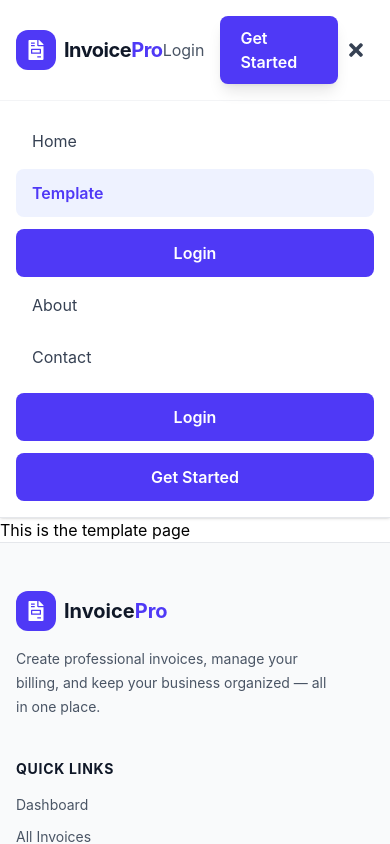
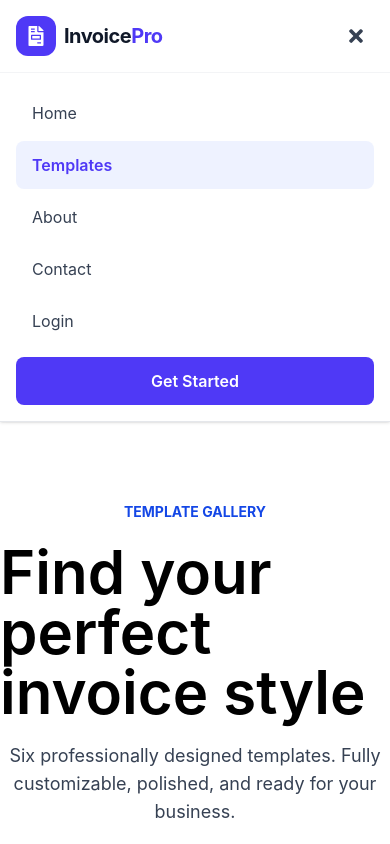
Before and after one commit to shivamkesharwani2931/Invoice-Generator, a React app in the folder frontend/: page /templates in a window 390 px wide. Both pictures are taken after a click on the button "Open navigation menu". Shown: the top 844 px of the page. Built offline with nearby package versions, Linux system fonts and the light colour scheme; the HTML template or start-up script is replaced by a standard one.

Commit message:
navbar updated and template page header added

```diff
--- a/frontend/src/Components/Navbar.jsx
+++ b/frontend/src/Components/Navbar.jsx
@@ -1,3 +1,4 @@
+
 import { useState } from "react";
 import { Link, NavLink } from "react-router-dom";
 import { FaFileInvoice, FaBars, FaTimes } from "react-icons/fa";
@@ -5,11 +6,20 @@ import { FaFileInvoice, FaBars, FaTimes } from "react-icons/fa";
 function Navbar() {
   const [menuOpen, setMenuOpen] = useState(false);
 
+  const closeMenu = () => setMenuOpen(false);
+
   const navLinkClass = ({ isActive }) =>
     `transition-colors duration-200 ${
       isActive
-        ? "text-indigo-600 font-semibold"
+        ? "font-semibold text-indigo-600"
         : "text-gray-600 hover:text-indigo-600"
+    }`;
+
+  const mobileLinkClass = ({ isActive }) =>
+    `block rounded-lg px-4 py-3 transition-colors duration-200 ${
+      isActive
+        ? "bg-indigo-50 font-semibold text-indigo-600"
+        : "text-gray-700 hover:bg-gray-50"
     }`;
 
   return (
@@ -17,7 +27,11 @@ function Navbar() {
       <div className="mx-auto flex max-w-7xl items-center justify-between px-4 py-4 sm:px-6 lg:px-8">
 
         {/* Logo */}
-        <Link to="/" className="flex items-center gap-2">
+        <Link
+          to="/"
+          onClick={closeMenu}
+          className="flex shrink-0 items-center gap-2"
+        >
           <div className="flex h-10 w-10 items-center justify-center rounded-xl bg-indigo-600 text-white">
             <FaFileInvoice className="text-xl" />
           </div>
@@ -46,16 +60,15 @@ function Navbar() {
           </NavLink>
         </div>
 
-        {/* Desktop action button */}
-
-<div className="flex items-center gap-4">
+        {/* Desktop actions */}
+        <div className="hidden shrink-0 items-center gap-4 md:flex">
           <NavLink to="/login" className={navLinkClass}>
             Login
           </NavLink>
 
           <Link
             to="/signup"
-    className="inline-flex items-center justify-center rounded-lg bg-indigo-600 px-5 py-2.5 font-semibold text-white transition duration-200 hover:bg-indigo-700 hover:shadow-md shadow-lg "
+            className="inline-flex items-center justify-center rounded-lg bg-indigo-600 px-5 py-2.5 font-semibold text-white shadow-lg transition duration-200 hover:bg-indigo-700 hover:shadow-md"
           >
             Get Started
           </Link>
@@ -64,9 +77,10 @@ function Navbar() {
         {/* Mobile menu button */}
         <button
           type="button"
-          onClick={() => setMenuOpen(!menuOpen)}
+          onClick={() => setMenuOpen((prev) => !prev)}
           aria-label={menuOpen ? "Close navigation menu" : "Open navigation menu"}
           aria-expanded={menuOpen}
+          aria-controls="mobile-navigation"
           className="rounded-lg p-2 text-gray-700 transition hover:bg-gray-100 md:hidden"
         >
           {menuOpen ? (
@@ -78,91 +92,63 @@ function Navbar() {
       </div>
 
       {/* Mobile navigation */}
-      {menuOpen && (
-        <div className="border-t border-gray-100 bg-white px-4 py-4 md:hidden">
+      <div
+        id="mobile-navigation"
+        className={`border-t border-gray-100 bg-white px-4 py-4 md:hidden ${
+          menuOpen ? "block" : "hidden"
+        }`}
+      >
         <div className="flex flex-col gap-1">
           <NavLink
             to="/"
             end
-              className={({ isActive }) =>
-                `rounded-lg px-4 py-3 ${
-                  isActive
-                    ? "bg-indigo-50 font-semibold text-indigo-600"
-                    : "text-gray-700 hover:bg-gray-50"
-                }`
-              }
-              onClick={() => setMenuOpen(false)}
+            className={mobileLinkClass}
+            onClick={closeMenu}
           >
             Home
           </NavLink>
 
           <NavLink
             to="/templates"
-              className={({ isActive }) =>
-                `rounded-lg px-4 py-3 ${
-                  isActive
-                    ? "bg-indigo-50 font-semibold text-indigo-600"
-                    : "text-gray-700 hover:bg-gray-50"
-                }`
-              }
-              onClick={() => setMenuOpen(false)}
+            className={mobileLinkClass}
+            onClick={closeMenu}
           >
-              Template
+            Templates
           </NavLink>
-
-            <Link
-              to="/login"
-              onClick={() => setMenuOpen(false)}
-              className="mt-2 rounded-lg bg-indigo-600 px-4 py-3 text-center font-semibold text-white transition hover:bg-indigo-700"
-            >
-             Login
-            </Link>
 
           <NavLink
             to="/about"
-              className={({ isActive }) =>
-                `rounded-lg px-4 py-3 ${
-                  isActive
-                    ? "bg-indigo-50 font-semibold text-indigo-600"
-                    : "text-gray-700 hover:bg-gray-50"
-                }`
-              }
-              onClick={() => setMenuOpen(false)}
+            className={mobileLinkClass}
+            onClick={closeMenu}
           >
             About
           </NavLink>
 
           <NavLink
             to="/contact"
-              className={({ isActive }) =>
-                `rounded-lg px-4 py-3 ${
-                  isActive
-                    ? "bg-indigo-50 font-semibold text-indigo-600"
-                    : "text-gray-700 hover:bg-gray-50"
-                }`
-              }
-              onClick={() => setMenuOpen(false)}
+            className={mobileLinkClass}
+            onClick={closeMenu}
           >
             Contact
           </NavLink>
 
-            <Link
+          <NavLink
             to="/login"
-              onClick={() => setMenuOpen(false)}
-              className="mt-2 rounded-lg bg-indigo-600 px-4 py-3 text-center font-semibold text-white transition hover:bg-indigo-700"
+            className={mobileLinkClass}
+            onClick={closeMenu}
           >
             Login
-            </Link>
+          </NavLink>
+
           <Link
             to="/signup"
-              onClick={() => setMenuOpen(false)}
-              className="mt-2 rounded-lg bg-indigo-600 px-4 py-3 text-center font-semibold text-white transition hover:bg-indigo-700"
+            onClick={closeMenu}
+            className="mt-2 inline-flex items-center justify-center rounded-lg bg-indigo-600 px-4 py-3 text-center font-semibold text-white transition hover:bg-indigo-700"
           >
             Get Started
           </Link>
         </div>
       </div>
-      )}
     </nav>
   );
 }
--- a/frontend/src/pages/Templates.jsx
+++ b/frontend/src/pages/Templates.jsx
@@ -1,7 +1,16 @@
 export const Templates = () => {
     return (
-        <div>
-            <h1>This is the template page</h1>
-        </div>
+        <>
+        <header className="flex flex-col items-center py-20">
+            <p className="font-bold text-blue-700 text-sm">TEMPLATE GALLERY</p>
+            <h1 className="text-6xl mt-5 font-semibold">Find your perfect invoice style</h1>
+            <p className="mx-auto mt-5 max-w-2xl text-center text-lg leading-7 text-gray-700">Six professionally designed templates. Fully customizable, polished, and ready for your business.</p>
+        </header>
+
+        <section className="border-y border-gray-300 py-40 text-center">
+            <h1>This is the template section</h1>
+        </section>
+
+        </>
     )
 }
```
Lines whose indentation alone changed are shown as unchanged.
